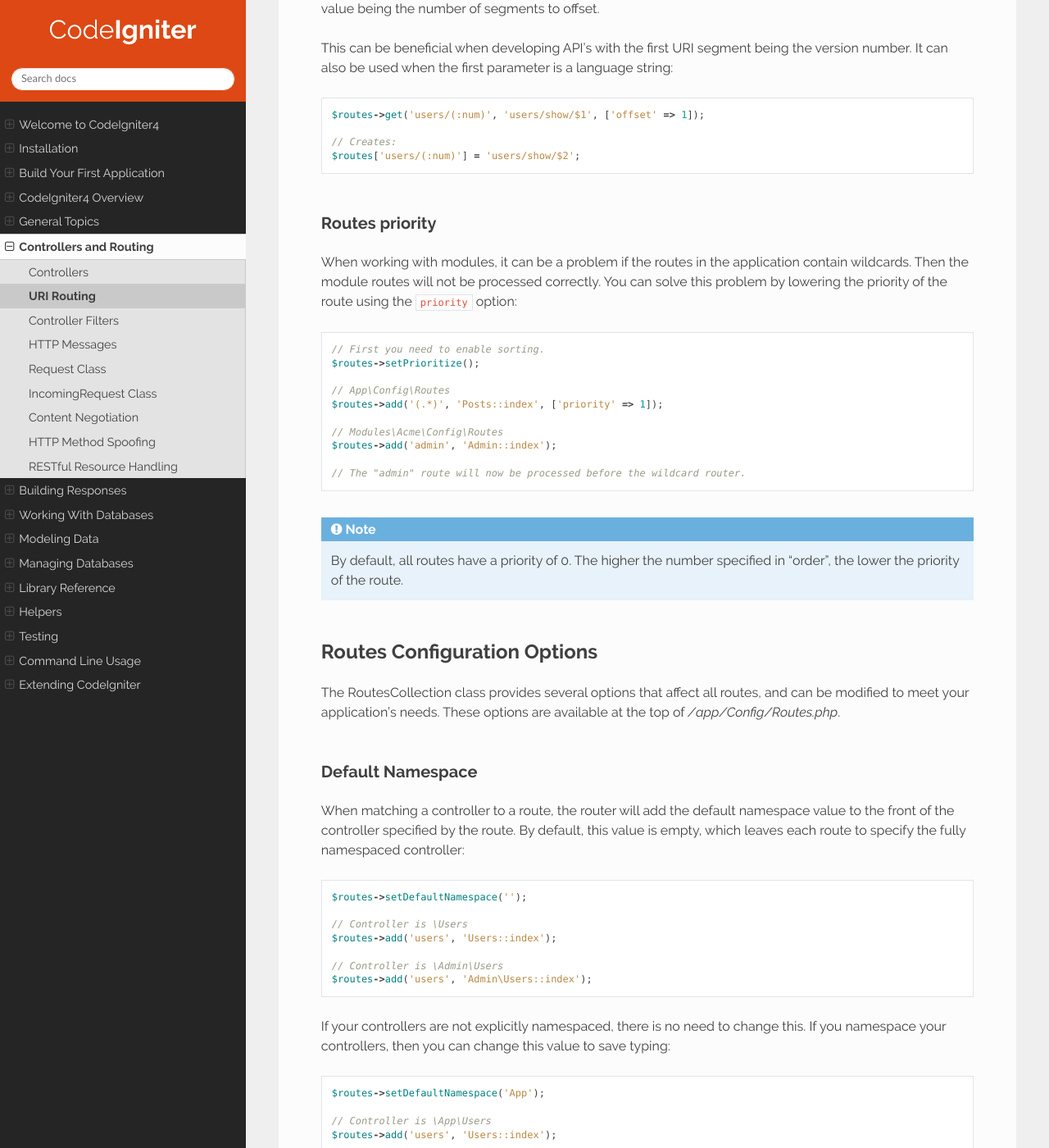
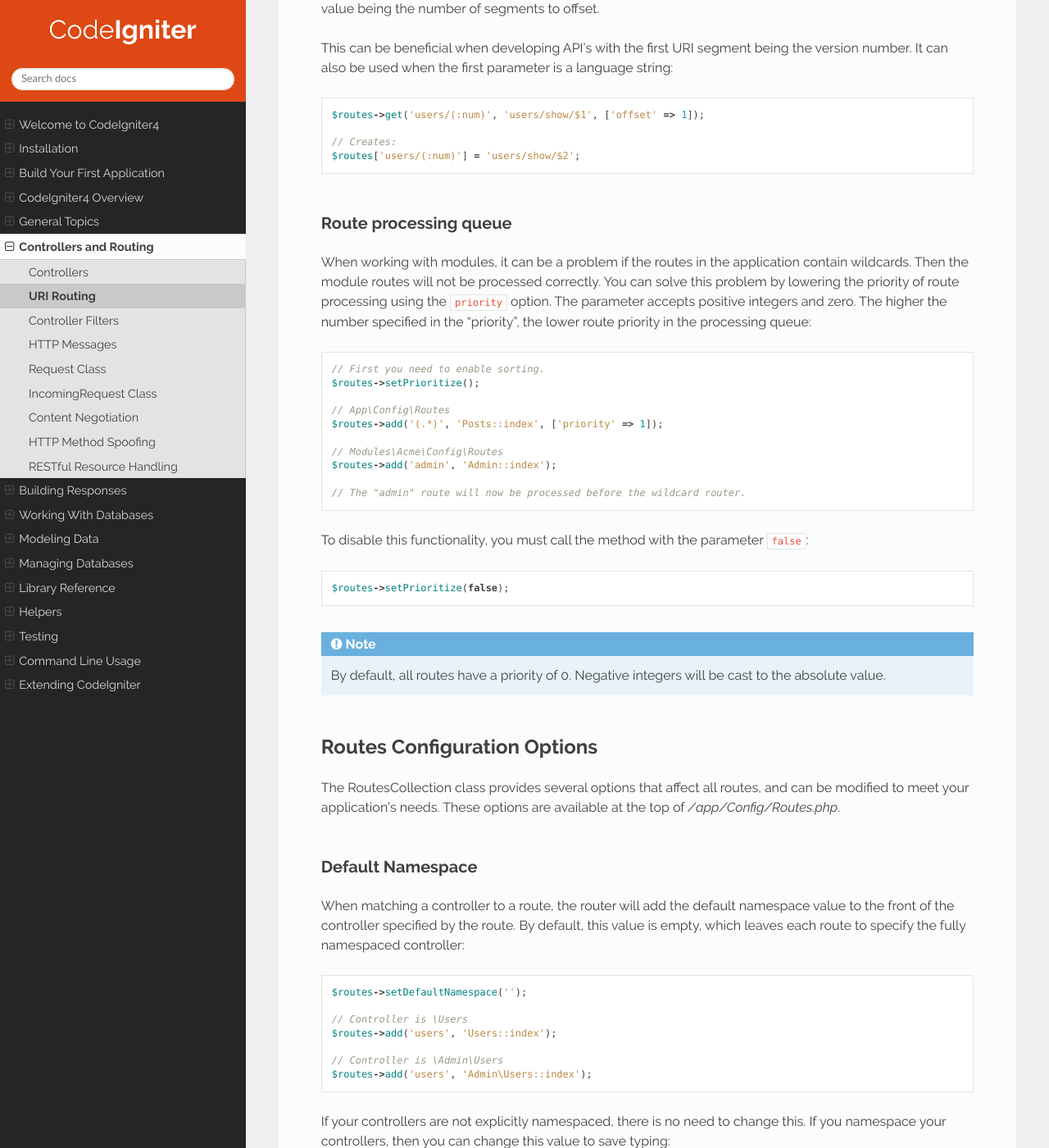
Before and after one commit to NEKOGET/ci4_user_guide_src, a Sphinx documentation site: the page built from source/incoming/routing.rst, in a window 1280 px wide and 1400 px high, scrolled down 11361 px. Shown: the whole window at 82% size. Built offline with Sphinx 7.4.7 and the Read the Docs theme 2.0.0, drawn with Linux system fonts in a browser that asks for light colours; some of the changed text lies outside the part shown.

```diff
--- a/source/incoming/routing.rst
+++ b/source/incoming/routing.rst
@@ -429,12 +429,14 @@ be used when the first parameter is a language string::
 
 .. _priority:
 
-Routes priority
----------------
+Route processing queue
+----------------------
 
 When working with modules, it can be a problem if the routes in the application contain wildcards.
 Then the module routes will not be processed correctly.
-You can solve this problem by lowering the priority of the route using the ``priority`` option::
+You can solve this problem by lowering the priority of route processing using the ``priority`` option. The parameter
+accepts positive integers and zero. The higher the number specified in the "priority", the lower
+route priority in the processing queue::
 
     // First you need to enable sorting.
     $routes->setPrioritize();
@@ -448,8 +450,12 @@ You can solve this problem by lowering the priority of the route using the ``pri
     // The "admin" route will now be processed before the wildcard router.
 
 
+To disable this functionality, you must call the method with the parameter ``false``::
+
+    $routes->setPrioritize(false);
+
 .. note:: By default, all routes have a priority of 0.
-    The higher the number specified in "order", the lower the priority of the route.
+    Negative integers will be cast to the absolute value.
 
 
 Routes Configuration Options
@@ -545,13 +551,15 @@ a valid class/method pair, just like you would show in any route, or a Closure::
     });
 
 
-Enabled router priority
------------------------
+Route processing by priority
+----------------------------
 
-Enabling the priority of applying routes.
-Disabled by default.
-For more information see :ref:`priority`
+Enables or disables processing of the routes queue by priority. Lowering the priority is defined in the route option.
+Disabled by default. This functionality affects all routes.
+For an example of use lowering the priority see :ref:`priority`::
 
-::
+    // to enable
+    $routes->setPrioritize();
 
-    $routes->setPrioritize();
+    // to disable
+    $routes->setPrioritize(false);
```
